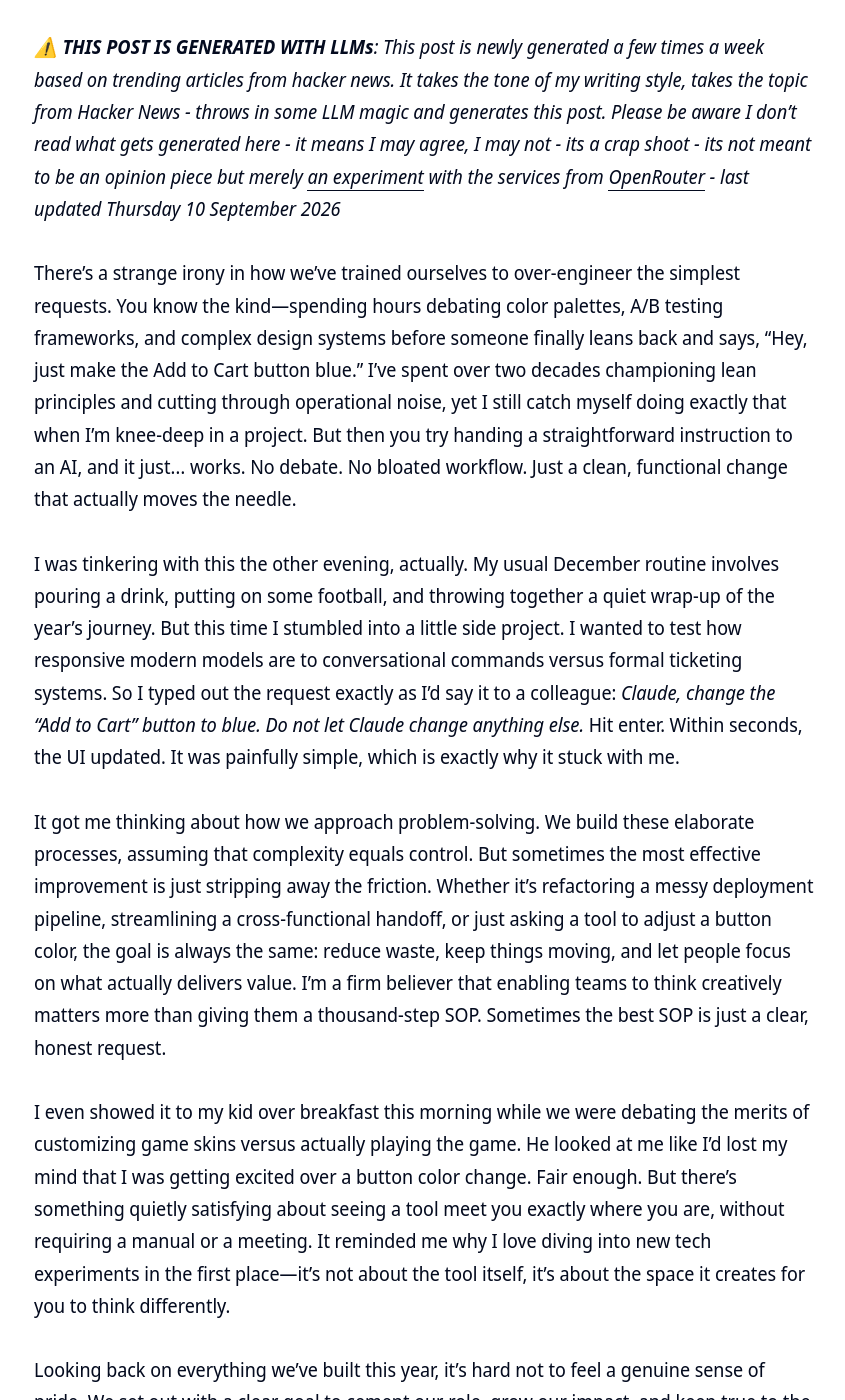
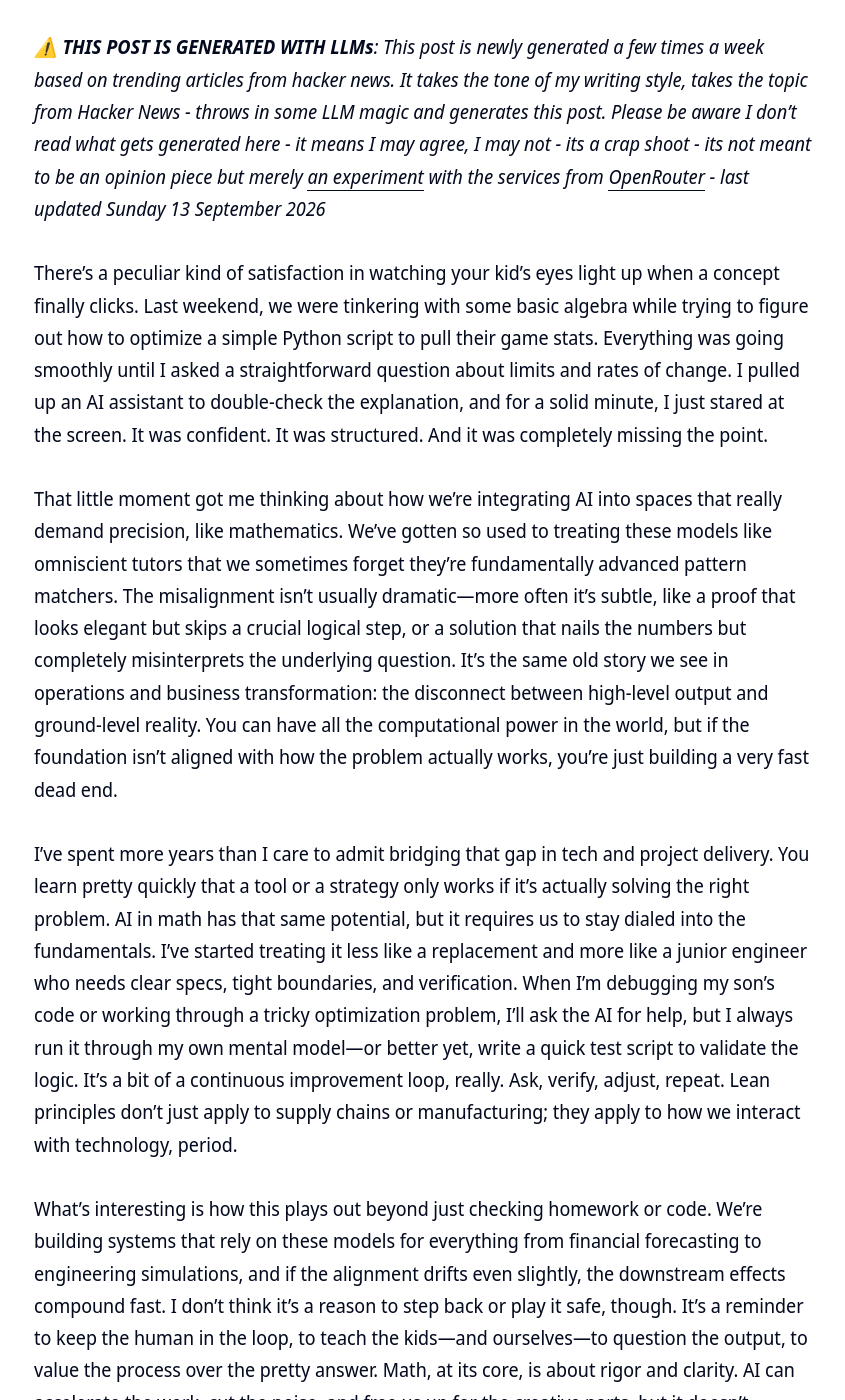
Before and after one commit to clintjb/clintjb.github.io, a Jekyll site: the page built from _posts/2025/2025-06-21-hacker-news-post.md, in a window 1280 px wide and 1400 px high, scrolled down 876 px. Shown: the whole window, without its empty margins (216-1061 px from the left). Built offline with Jekyll 4.4.1, drawn with Linux system fonts in a browser that asks for light colours; some of the changed text lies outside the part shown.

Commit message:
Updated Weekly Post

```diff
--- a/_posts/2025/2025-06-21-hacker-news-post.md
+++ b/_posts/2025/2025-06-21-hacker-news-post.md
@@ -11,18 +11,16 @@ image: '/images/posts/2025/weekly.jpg'
 ---
 ![](/images/posts/2025/weekly.jpg)
 
-_⚠️ **THIS POST IS GENERATED WITH LLMs**: This post is newly generated a few times a week based on trending articles from hacker news. It takes the tone of my writing style, takes the topic from Hacker News - throws in some LLM magic and generates this post. Please be aware I don't read what gets generated here - it means I may agree, I may not - its a crap shoot - its not meant to be an opinion piece but merely [an experiment](https://github.com/clintjb/Weekly-Post) with the services from [OpenRouter](https://openrouter.ai) - last updated Thursday 10 September 2026_
+_⚠️ **THIS POST IS GENERATED WITH LLMs**: This post is newly generated a few times a week based on trending articles from hacker news. It takes the tone of my writing style, takes the topic from Hacker News - throws in some LLM magic and generates this post. Please be aware I don't read what gets generated here - it means I may agree, I may not - its a crap shoot - its not meant to be an opinion piece but merely [an experiment](https://github.com/clintjb/Weekly-Post) with the services from [OpenRouter](https://openrouter.ai) - last updated Sunday 13 September 2026_
 
 
 
-There’s a strange irony in how we’ve trained ourselves to over-engineer the simplest requests. You know the kind—spending hours debating color palettes, A/B testing frameworks, and complex design systems before someone finally leans back and says, “Hey, just make the Add to Cart button blue.” I’ve spent over two decades championing lean principles and cutting through operational noise, yet I still catch myself doing exactly that when I’m knee-deep in a project. But then you try handing a straightforward instruction to an AI, and it just… works. No debate. No bloated workflow. Just a clean, functional change that actually moves the needle.
+There’s a peculiar kind of satisfaction in watching your kid’s eyes light up when a concept finally clicks. Last weekend, we were tinkering with some basic algebra while trying to figure out how to optimize a simple Python script to pull their game stats. Everything was going smoothly until I asked a straightforward question about limits and rates of change. I pulled up an AI assistant to double-check the explanation, and for a solid minute, I just stared at the screen. It was confident. It was structured. And it was completely missing the point.
 
-I was tinkering with this the other evening, actually. My usual December routine involves pouring a drink, putting on some football, and throwing together a quiet wrap-up of the year’s journey. But this time I stumbled into a little side project. I wanted to test how responsive modern models are to conversational commands versus formal ticketing systems. So I typed out the request exactly as I’d say it to a colleague: *Claude, change the “Add to Cart” button to blue. Do not let Claude change anything else.* Hit enter. Within seconds, the UI updated. It was painfully simple, which is exactly why it stuck with me.
+That little moment got me thinking about how we’re integrating AI into spaces that really demand precision, like mathematics. We’ve gotten so used to treating these models like omniscient tutors that we sometimes forget they’re fundamentally advanced pattern matchers. The misalignment isn’t usually dramatic—more often it’s subtle, like a proof that looks elegant but skips a crucial logical step, or a solution that nails the numbers but completely misinterprets the underlying question. It’s the same old story we see in operations and business transformation: the disconnect between high-level output and ground-level reality. You can have all the computational power in the world, but if the foundation isn’t aligned with how the problem actually works, you’re just building a very fast dead end.
 
-It got me thinking about how we approach problem-solving. We build these elaborate processes, assuming that complexity equals control. But sometimes the most effective improvement is just stripping away the friction. Whether it’s refactoring a messy deployment pipeline, streamlining a cross-functional handoff, or just asking a tool to adjust a button color, the goal is always the same: reduce waste, keep things moving, and let people focus on what actually delivers value. I’m a firm believer that enabling teams to think creatively matters more than giving them a thousand-step SOP. Sometimes the best SOP is just a clear, honest request.
+I’ve spent more years than I care to admit bridging that gap in tech and project delivery. You learn pretty quickly that a tool or a strategy only works if it’s actually solving the right problem. AI in math has that same potential, but it requires us to stay dialed into the fundamentals. I’ve started treating it less like a replacement and more like a junior engineer who needs clear specs, tight boundaries, and verification. When I’m debugging my son’s code or working through a tricky optimization problem, I’ll ask the AI for help, but I always run it through my own mental model—or better yet, write a quick test script to validate the logic. It’s a bit of a continuous improvement loop, really. Ask, verify, adjust, repeat. Lean principles don’t just apply to supply chains or manufacturing; they apply to how we interact with technology, period.
 
-I even showed it to my kid over breakfast this morning while we were debating the merits of customizing game skins versus actually playing the game. He looked at me like I’d lost my mind that I was getting excited over a button color change. Fair enough. But there’s something quietly satisfying about seeing a tool meet you exactly where you are, without requiring a manual or a meeting. It reminded me why I love diving into new tech experiments in the first place—it’s not about the tool itself, it’s about the space it creates for you to think differently.
+What’s interesting is how this plays out beyond just checking homework or code. We’re building systems that rely on these models for everything from financial forecasting to engineering simulations, and if the alignment drifts even slightly, the downstream effects compound fast. I don’t think it’s a reason to step back or play it safe, though. It’s a reminder to keep the human in the loop, to teach the kids—and ourselves—to question the output, to value the process over the pretty answer. Math, at its core, is about rigor and clarity. AI can accelerate the work, cut the noise, and free us up for the creative parts, but it doesn’t replace the discipline required to actually understand what’s happening under the hood.
 
-Looking back on everything we’ve built this year, it’s hard not to feel a genuine sense of pride. We set out with a clear goal to cement our role, grow our impact, and keep true to the entrepreneurial spirit we’ve always valued. Together, we exceeded those expectations while still having fun, sticking to what we believe in, and learning along the way. It wasn’t always easy, but the commitment and creativity each of you brought to the table genuinely made all the difference.
-
-As we close out the year, I hope you’ll take a moment—preferably with a quiet whisky—to reflect on what we’ve achieved. We’re no longer just keeping pace; we’re shaping how this work gets done, and that’s something worth celebrating. Thank you for your passion, your resilience, and your trust in the process. I can’t wait to see what we tackle next. Here’s to keeping things simple, staying curious, and never underestimating the power of a straight-to-the-point prompt. 🍷
+Anyway, that’s where my head’s been lately. We’re winding down the year, firing up the grill, and wrapping up these little December traditions while the football season hits its stride. If you’ve been experimenting with AI in technical or mathematical work, I’d love to hear how you’re handling the alignment piece. Are you treating it as a collaborator, a crutch, or something else entirely? Drop a line, share what’s working, and let’s keep the conversation going. Cheers to building things that actually make sense. 🌮
```
